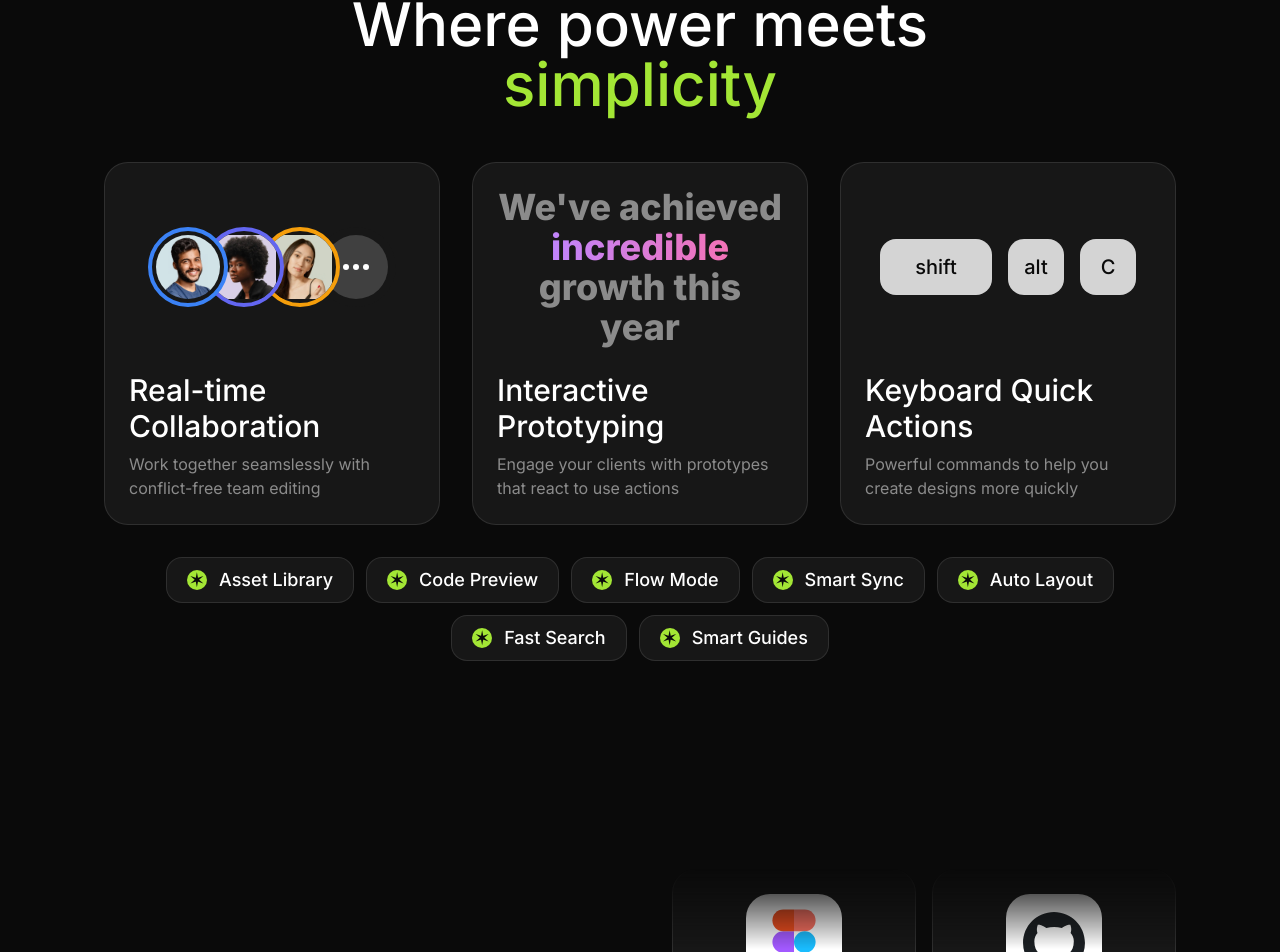
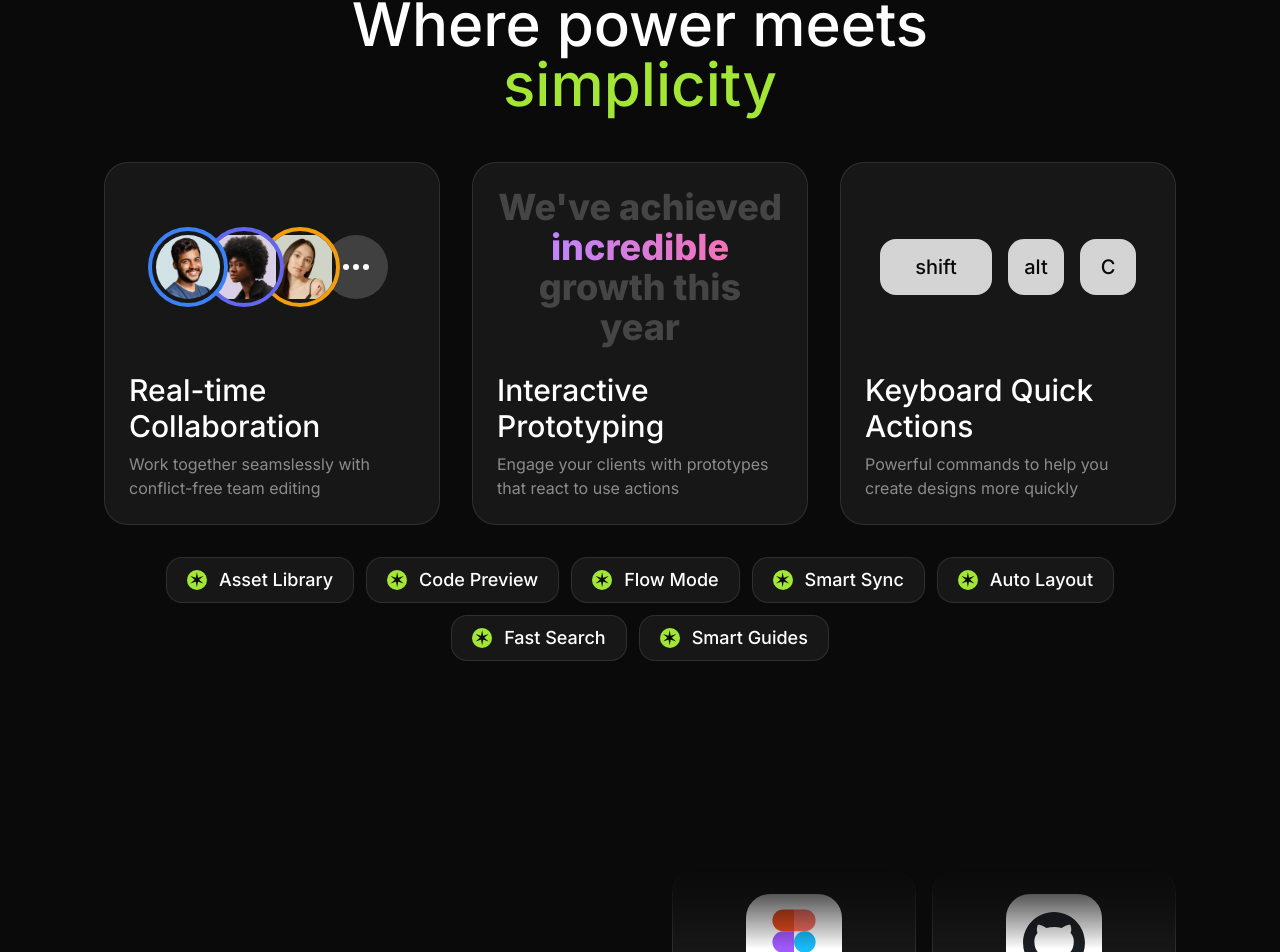
Before and after one commit to Jisap/DLP, a Next.js app: page / in a window 1280 px wide. Shown: the part 3332-4284 px from the top of the page. Built offline with nearby package versions, Linux system fonts and the light colour scheme.

Commit message:
Features animations

```diff
--- a/src/sections/Features.tsx
+++ b/src/sections/Features.tsx
@@ -4,6 +4,7 @@ import avatar1 from "@/assets/images/avatar-ashwin-santiago.jpg"
 import avatar2 from "@/assets/images/avatar-lula-meyers.jpg"
 import avatar3 from "@/assets/images/avatar-florence-shaw.jpg"
 import avatar4 from "@/assets/images/avatar-owen-garcia.jpg"
+//import incredibleGif from "../assets/images/gif-incredible.mp4"
 import Image from "next/image";
 import Avatar from "@/components/Avatar";
 import Key from "@/components/Key";
@@ -72,13 +73,23 @@ export default function Features() {
 					<FeatureCard
 						title="Interactive Prototyping"
 						description="Engage your clients with prototypes that react to use actions"
-						className="md:col-span-2 lg:col-span-1"
+						className="md:col-span-2 lg:col-span-1 group"
 					>
 						<div className="aspect-video flex items-center justify-center">
-							<p className="text-4xl font-extrabold text-white/50 text-center">
+							<p className="text-4xl font-extrabold text-white/20 group-hover:text-white/10 transition duration-500 text-center">
 								We&apos;ve achieved{" "}
-								<span className="bg-gradient-to-r from-purple-400 to-pink-400 bg-clip-text text-transparent">
-									incredible
+								<span className="bg-gradient-to-r from-purple-400 to-pink-400 bg-clip-text text-transparent relative">
+									<span>
+										incredible
+									</span>
+									<video
+										src="/assets/gif-incredible.mp4"
+										autoPlay
+										loop
+										muted
+										playsInline
+										className="absolute bottom-full left-1/2 -translate-x-1/2 rounded-2xl shadow-xl opacity-0 group-hover:opacity-100 transition duration-500 pointer-events-none"
+									/>
 								</span>{" "}
 								growth this year
 							</p>
```
Also changed, not shown: 1 other file (tests, documents, lock files or other folders).
